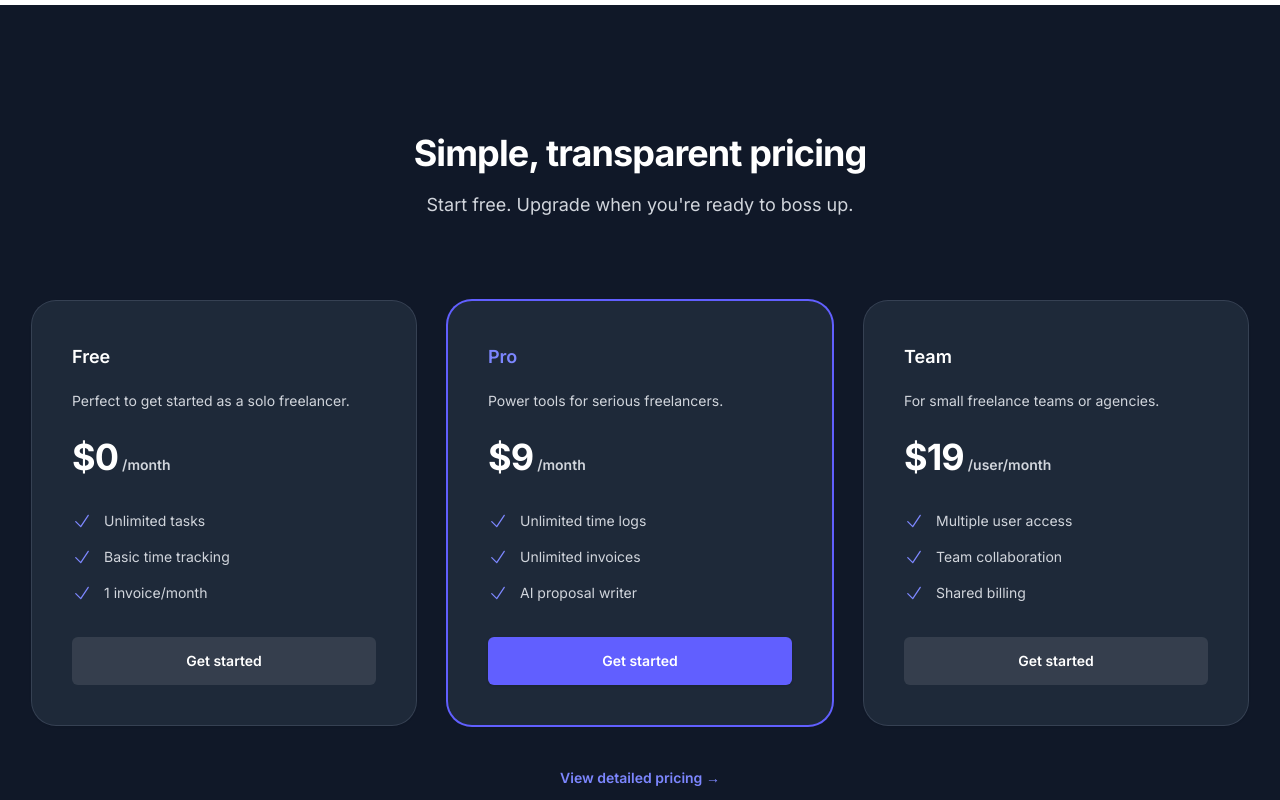
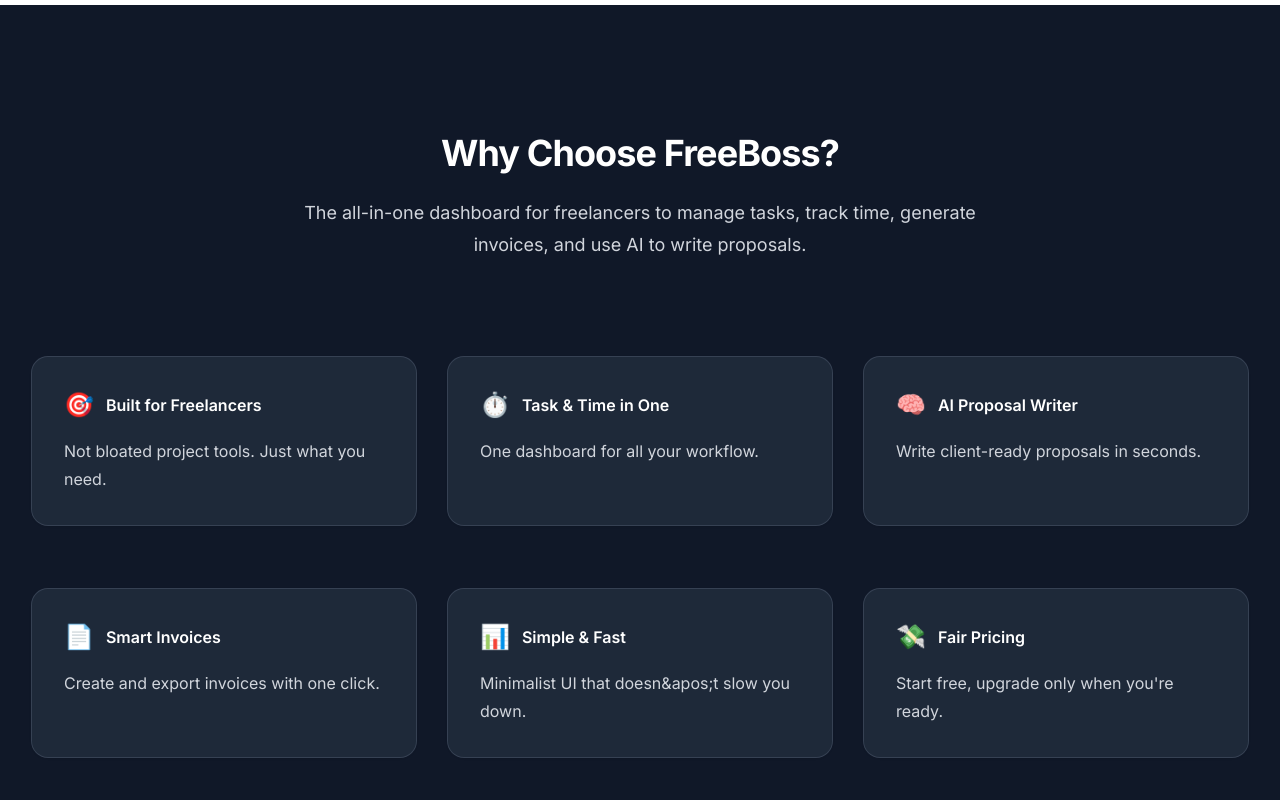
Before and after one commit to AdnaneBc/freeboss, a Next.js app: page / in a window 1280 px wide. Shown: the part 3340-4140 px from the top of the page. Built offline with nearby package versions, Linux system fonts and the light colour scheme; no server answers.

Commit message:
feat: add WhyChoose component and integrate it into main page

```diff
--- a/src/app/page.tsx
+++ b/src/app/page.tsx
@@ -3,6 +3,7 @@ import WhyItMatters from "@/components/WhyItMatters";
 import Features from "@/components/Features";
 import ForWhom from "@/components/ForWhom";
 import HowItWorks from "@/components/HowItWorks";
+import WhyChoose from "@/components/WhyChoose";
 import PricingPreview from "@/components/PricingPreview";
 import EmailCapture from "@/components/EmailCapture";
 import Footer from "@/components/Footer";
@@ -15,6 +16,7 @@ export default function Home() {
       <Features />
       <ForWhom />
       <HowItWorks />
+      <WhyChoose />
       <PricingPreview />
       <EmailCapture />
       <Footer />
--- /dev/null
+++ b/src/components/WhyChoose.tsx
@@ -0,0 +1,67 @@
+export default function WhyChoose() {
+  const features = [
+    {
+      emoji: '🎯',
+      title: 'Built for Freelancers',
+      description: 'Not bloated project tools. Just what you need.',
+    },
+    {
+      emoji: '⏱️',
+      title: 'Task & Time in One',
+      description: 'One dashboard for all your workflow.',
+    },
+    {
+      emoji: '🧠',
+      title: 'AI Proposal Writer',
+      description: 'Write client-ready proposals in seconds.',
+    },
+    {
+      emoji: '📄',
+      title: 'Smart Invoices',
+      description: 'Create and export invoices with one click.',
+    },
+    {
+      emoji: '📊',
+      title: 'Simple & Fast',
+      description: 'Minimalist UI that doesn&apos;t slow you down.',
+    },
+    {
+      emoji: '💸',
+      title: 'Fair Pricing',
+      description: "Start free, upgrade only when you're ready.",
+    },
+  ];
+
+  return (
+    <div className="bg-gray-900 py-24 sm:py-32">
+      <div className="mx-auto max-w-7xl px-6 lg:px-8">
+        <div className="mx-auto max-w-2xl text-center">
+          <h2 className="text-3xl font-bold tracking-tight text-white sm:text-4xl">
+            Why Choose FreeBoss?
+          </h2>
+          <p className="mt-6 text-lg leading-8 text-gray-300">
+            The all-in-one dashboard for freelancers to manage tasks, track time, generate invoices, and use AI to write proposals.
+          </p>
+        </div>
+        <div className="mx-auto mt-16 max-w-2xl sm:mt-20 lg:mt-24 lg:max-w-none">
+          <dl className="grid max-w-xl grid-cols-1 gap-x-8 gap-y-16 lg:max-w-none lg:grid-cols-3">
+            {features.map((feature) => (
+              <div
+                key={feature.title}
+                className="flex flex-col rounded-2xl bg-gray-800 p-8 shadow-sm ring-1 ring-gray-700 transition-all duration-300 hover:shadow-md"
+              >
+                <dt className="flex items-center gap-x-3 text-base font-semibold leading-7 text-white">
+                  <span className="text-2xl">{feature.emoji}</span>
+                  {feature.title}
+                </dt>
+                <dd className="mt-4 flex flex-auto flex-col text-base leading-7 text-gray-300">
+                  <p className="flex-auto">{feature.description}</p>
+                </dd>
+              </div>
+            ))}
+          </dl>
+        </div>
+      </div>
+    </div>
+  );
+}
```
